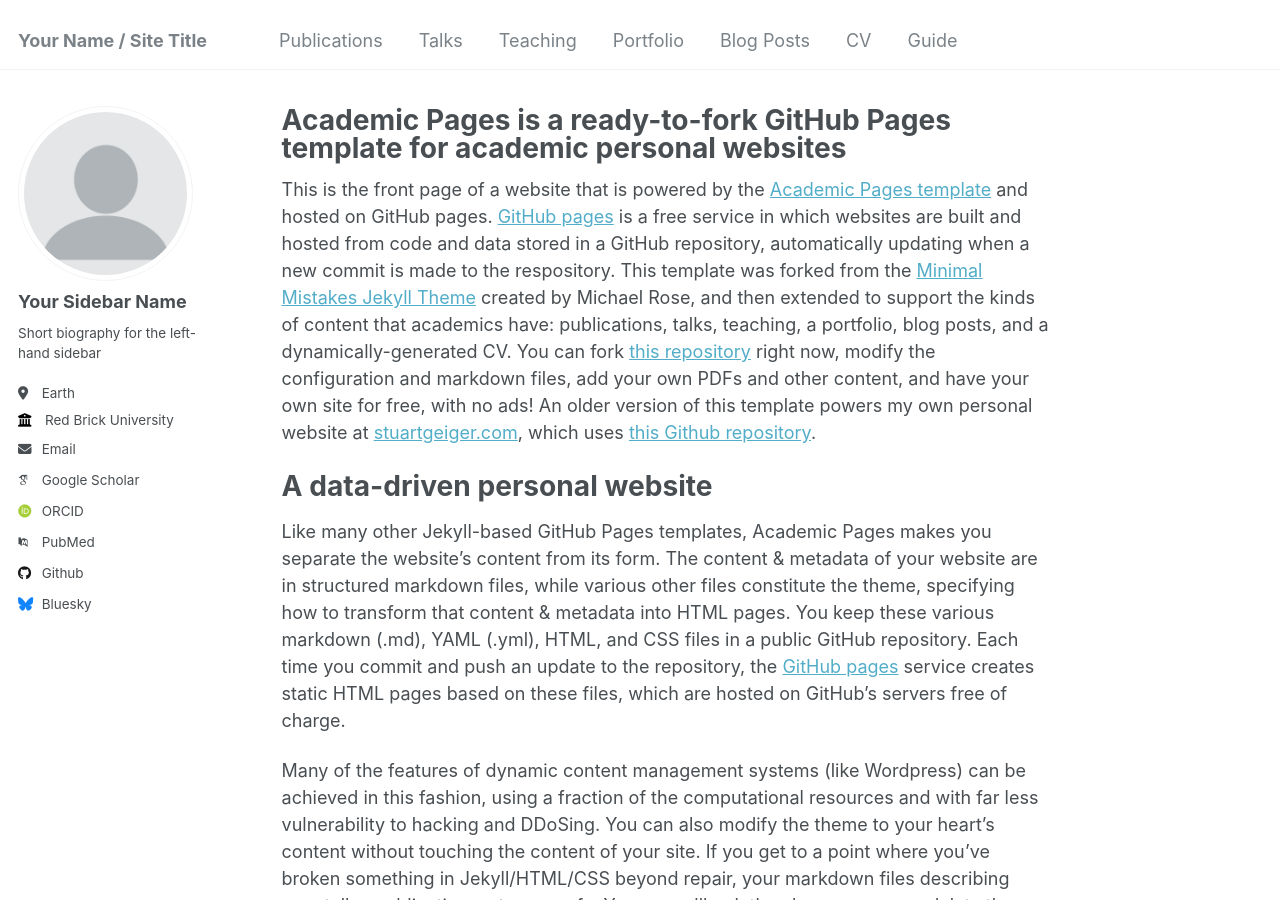
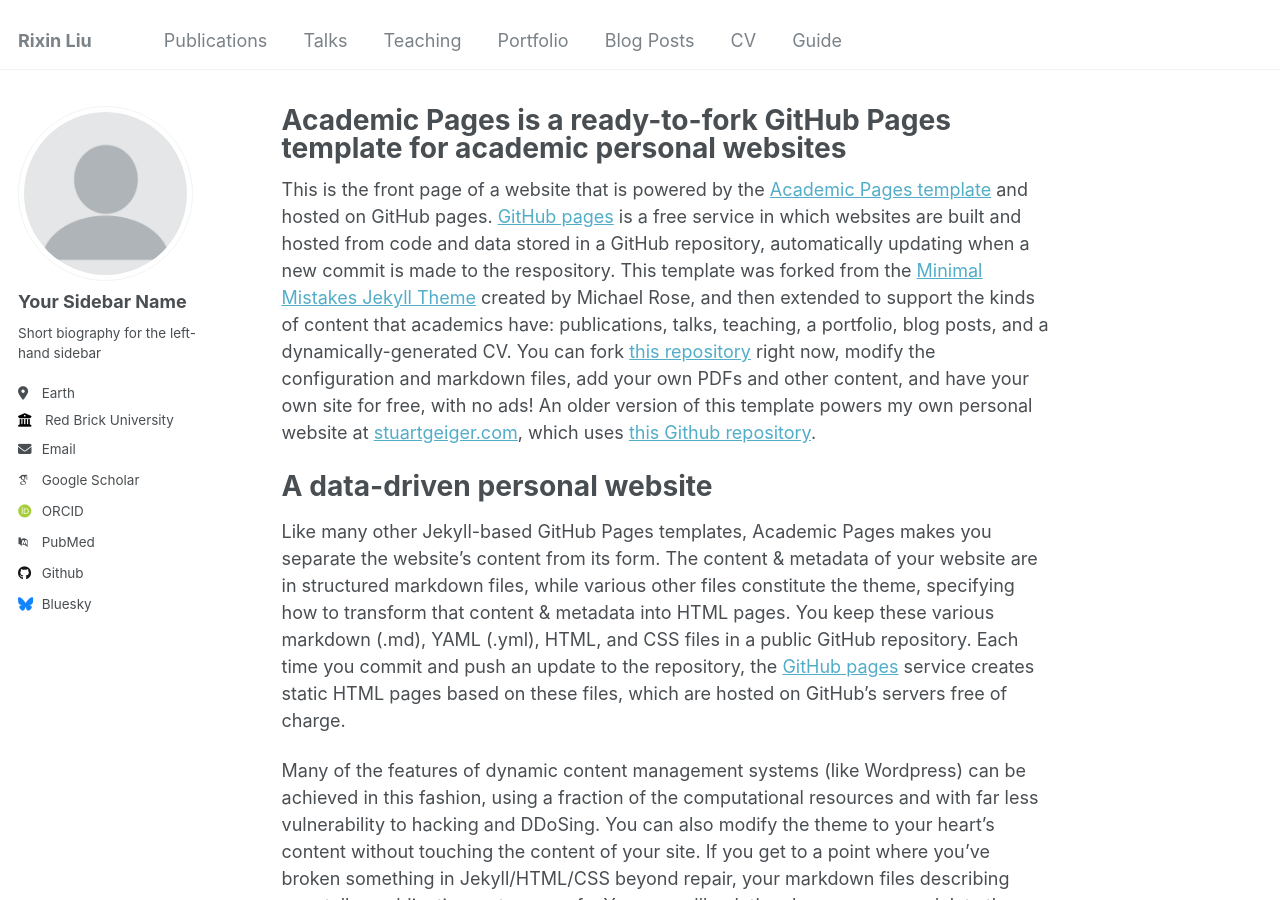
Before and after one commit to Eternal579/Eternal579.github.io, a Jekyll site: the page built from _pages/about.md, in a window 1280 px wide and 900 px high. Built offline with Jekyll 4.4.1, drawn with Linux system fonts in a browser that asks for light colours; some web fonts are replaced.

Commit message:
first commit

```diff
--- a/_config.yml
+++ b/_config.yml
@@ -8,7 +8,7 @@
 
 # Basic Site Settings
 locale                   : "en-US"
-title                    : "Your Name / Site Title"
+title                    : "Rixin Liu"
 title_separator          : "-"
 name                     : &name "Your Name"
 description              : &description "personal description"
```
